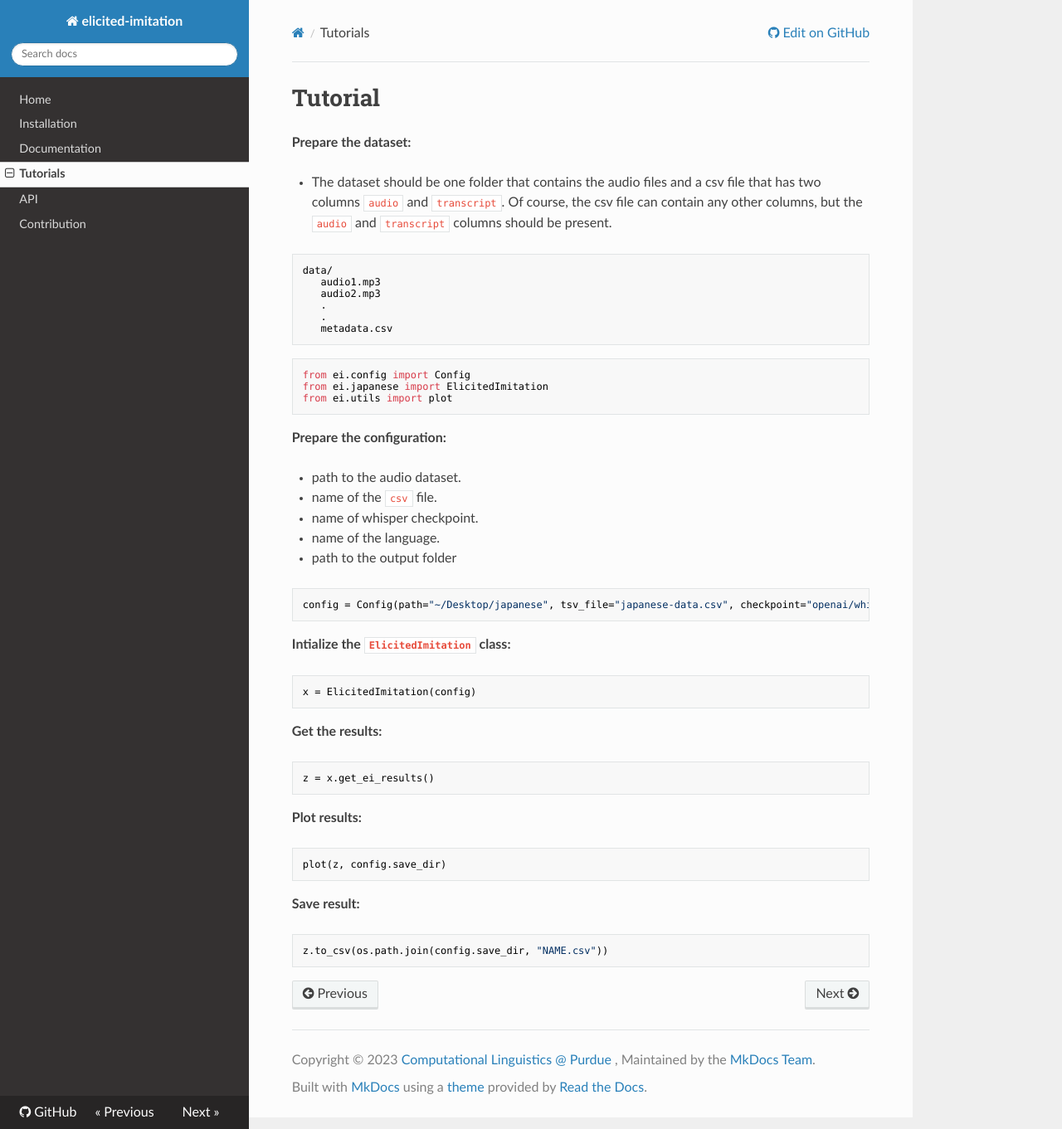
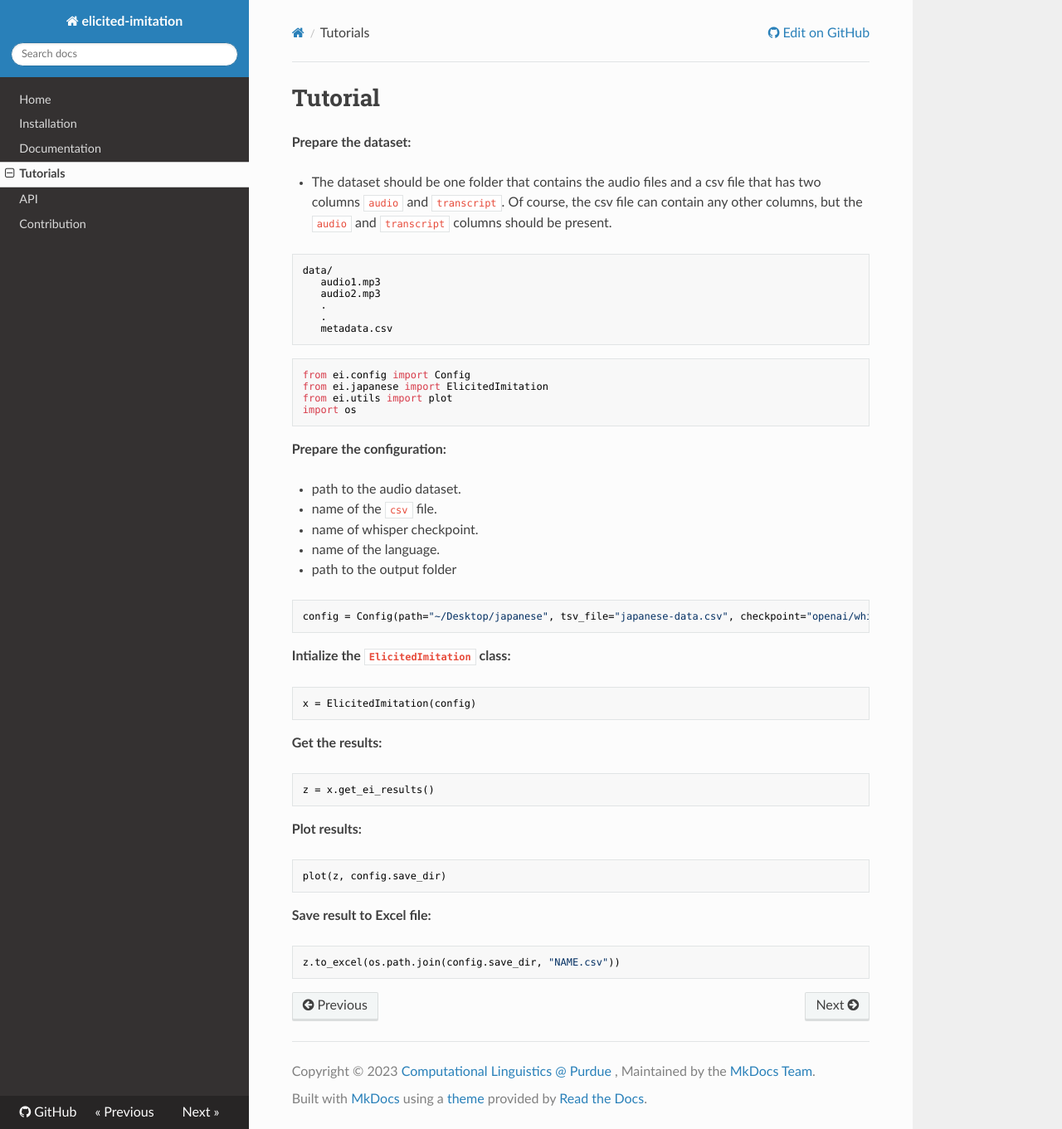
Before and after one commit to clap-purdue/elicited-imitation, an MkDocs documentation site: the page built from docs/tutorial.md, in a window 1280 px wide and 1361 px high. Shown: the whole window at 83% size. Built offline with MkDocs 1.6.1, drawn with Linux system fonts in a browser that asks for light colours; nearby versions of some CDN libraries.

Commit message:
fix tutorial

````diff
--- a/docs/tutorial.md
+++ b/docs/tutorial.md
@@ -17,6 +17,7 @@ data/
 from ei.config import Config
 from ei.japanese import ElicitedImitation
 from ei.utils import plot
+import os
 ```
 
 **Prepare the configuration:**
@@ -49,8 +50,8 @@ z = x.get_ei_results()
 plot(z, config.save_dir)
 ```
 
-**Save result:**
+**Save result to Excel file:**
 
 ```python
-z.to_csv(os.path.join(config.save_dir, "NAME.csv"))
+z.to_excel(os.path.join(config.save_dir, "NAME.csv"))
 ```
````
